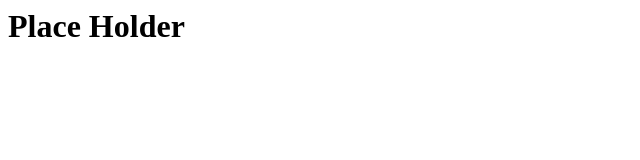
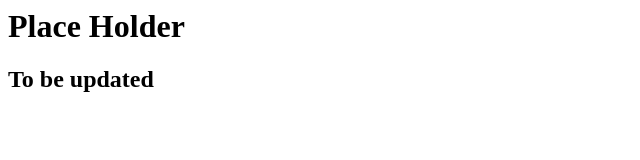
Before and after one commit to compas-asiaa/compas-asiaa.github.io, a plain HTML site: page index.html in a window 1280 px wide. Shown: the whole page, without its empty margins (0-640 px from the left). Drawn offline with Linux system fonts and the light colour scheme.

Commit message:
update index.html

```diff
--- a/index.html
+++ b/index.html
@@ -1 +1,2 @@
 <h1> Place Holder </h1>
+<h2> To be updated </h2>
```
